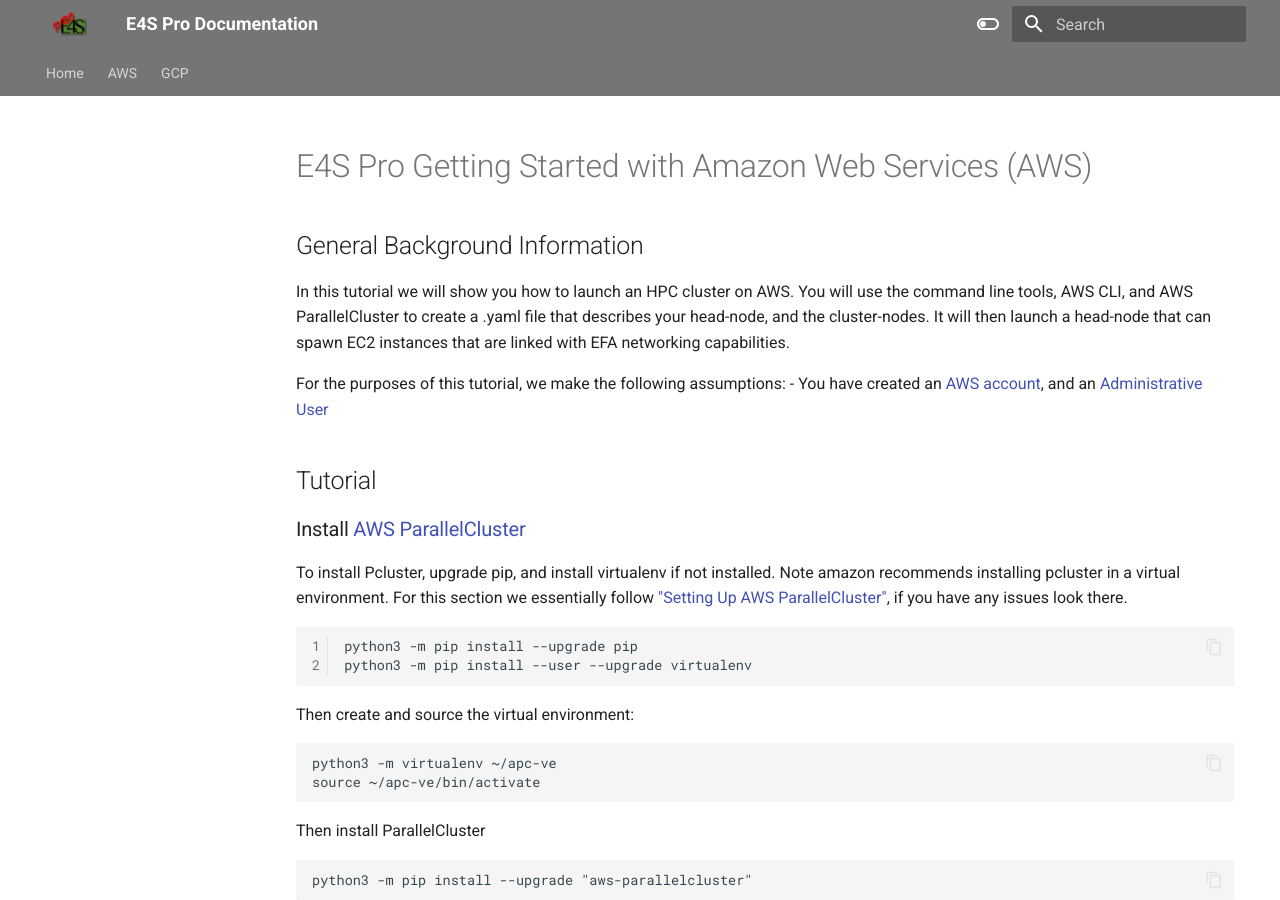
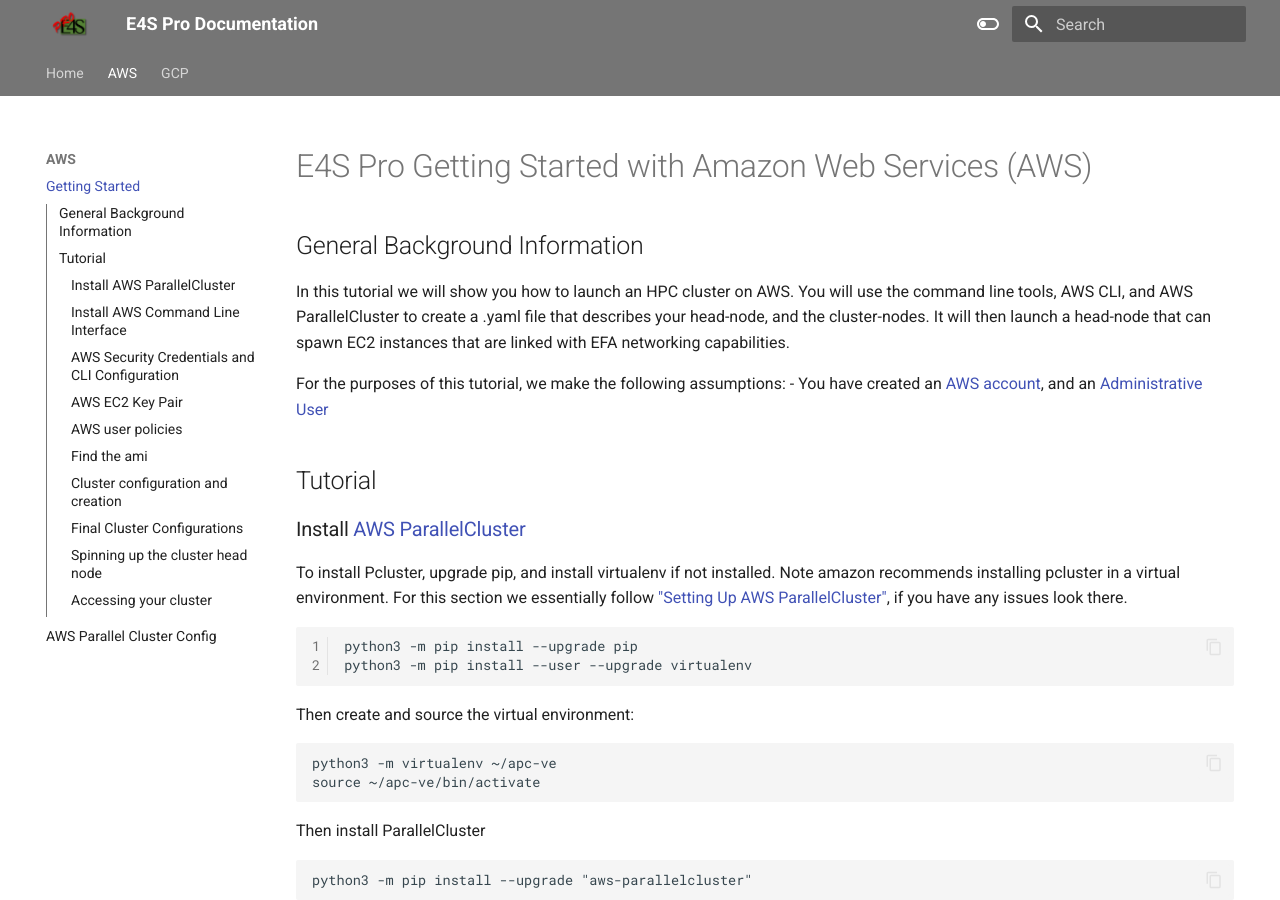
Before and after one commit to ParaToolsInc/ParaToolsPro, an MkDocs documentation site: the page built from docs/AWS/getting-started-AWS.md, in a window 1280 px wide and 900 px high. Built offline with MkDocs 1.6.1 and Material for MkDocs 9.7.7, drawn with Linux system fonts in a browser that asks for light colours.

Commit message:
Update mkdocs.yml

```diff
--- a/mkdocs.yml
+++ b/mkdocs.yml
@@ -80,7 +80,7 @@
 nav:
   - Home: index.md
   - AWS:
-    - Getting Started: AWS/AWS.md
+    - Getting Started: AWS/getting-started-AWS.md
     - AWS Parallel Cluster Config: AWS/pcluster.md
   - GCP:
     - Getting Started: GCP/getting-started-GCP.md
```
